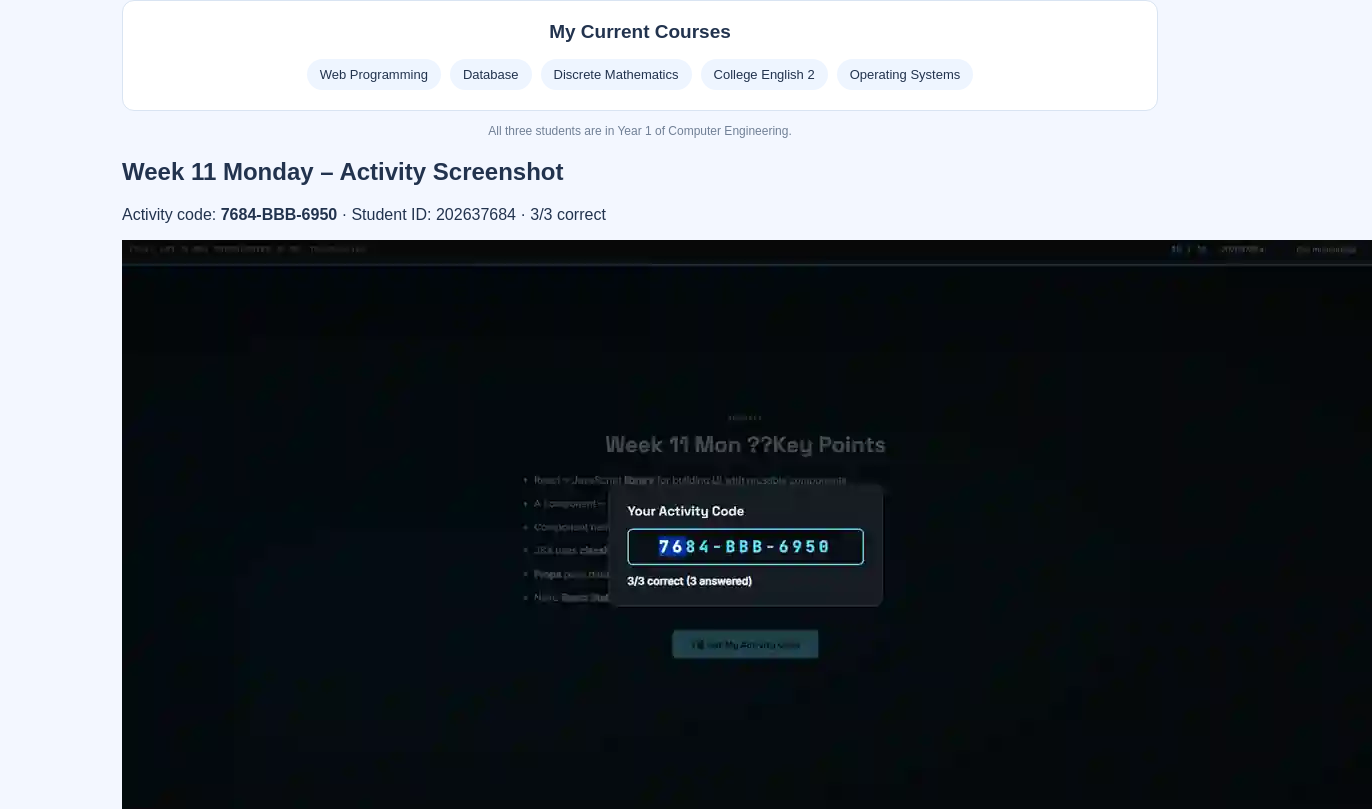
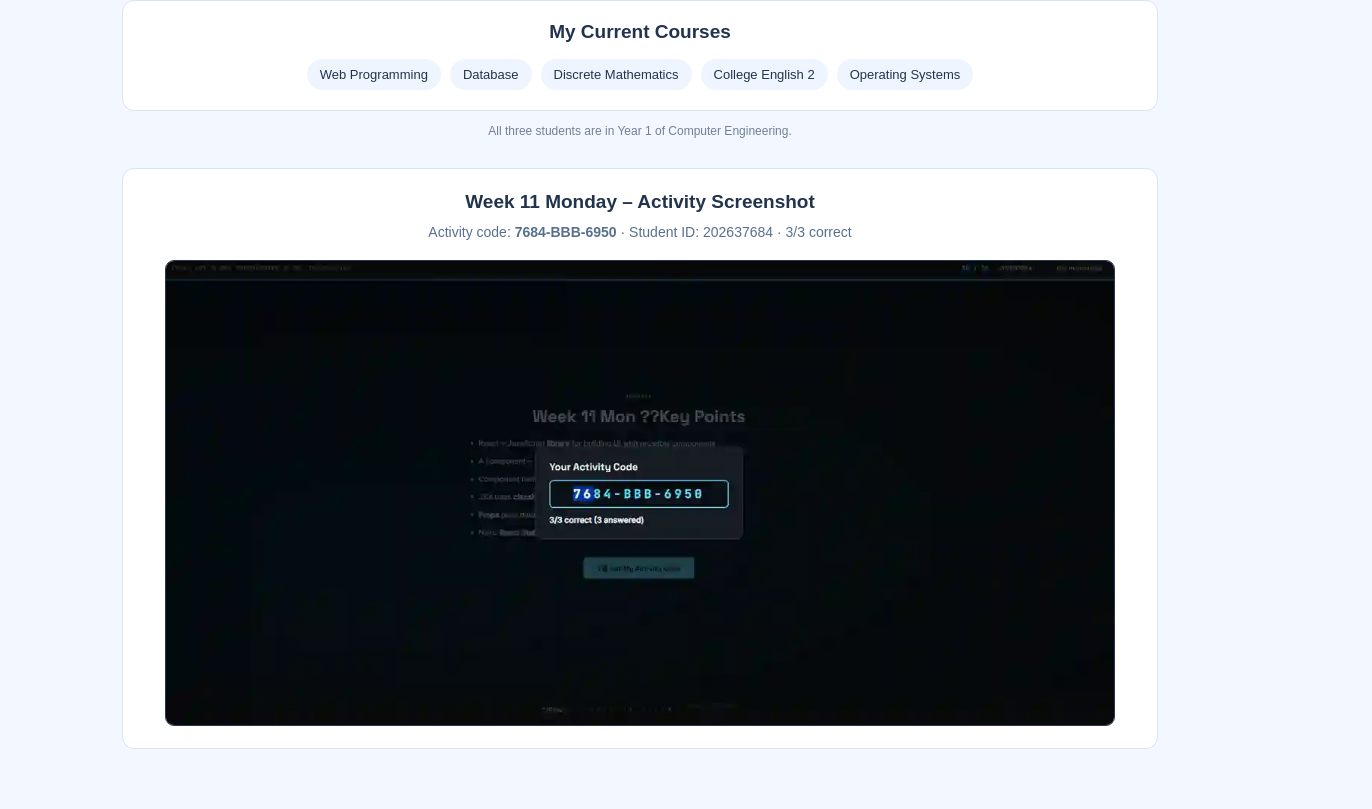
Before and after one commit to Eric2626/Web-programming-live-site, a React (Vite) app in the folder week11/task11/: page / in a window 1280 px wide. Shown: the part 551-1360 px from the top of the page, 1372 px wide, since content can reach past the window. Built offline with nearby package versions, Linux system fonts and the light colour scheme; the HTML template or start-up script is replaced by a standard one.

Commit message:
Style centered activity screenshot below student cards

```diff
--- a/week11/task11/src/index.css
+++ b/week11/task11/src/index.css
@@ -50,6 +50,25 @@ h1 { font-size: clamp(32px, 5vw, 48px); margin: 8px 0; color: #1e3d72; }
 .courses ul { display: flex; flex-wrap: wrap; justify-content: center; gap: 9px; padding: 0; margin: 0; list-style: none; }
 .courses li { background: #eef5ff; border-radius: 20px; padding: 8px 13px; font-size: 13px; }
 .footnote { margin: 13px 0 0; text-align: center; font-size: 12px; color: #718096; }
+.activity-proof {
+  margin-top: 30px;
+  padding: 22px;
+  border: 1px solid #d9e4f2;
+  border-radius: 12px;
+  background: white;
+  text-align: center;
+}
+.activity-proof h2 { margin: 0 0 8px; font-size: 19px; }
+.activity-proof p { color: #58708e; font-size: 14px; line-height: 1.6; margin: 0 0 17px; }
+.activity-proof img {
+  display: block;
+  width: 100%;
+  max-width: 950px;
+  height: auto;
+  margin: 0 auto;
+  border-radius: 9px;
+  border: 1px solid #26384b;
+}
 @media (max-width: 780px) {
   .page { padding-top: 28px; justify-content: flex-start; }
   .profiles { grid-template-columns: 1fr; max-width: 540px; width: 100%; margin: 0 auto; }
```
